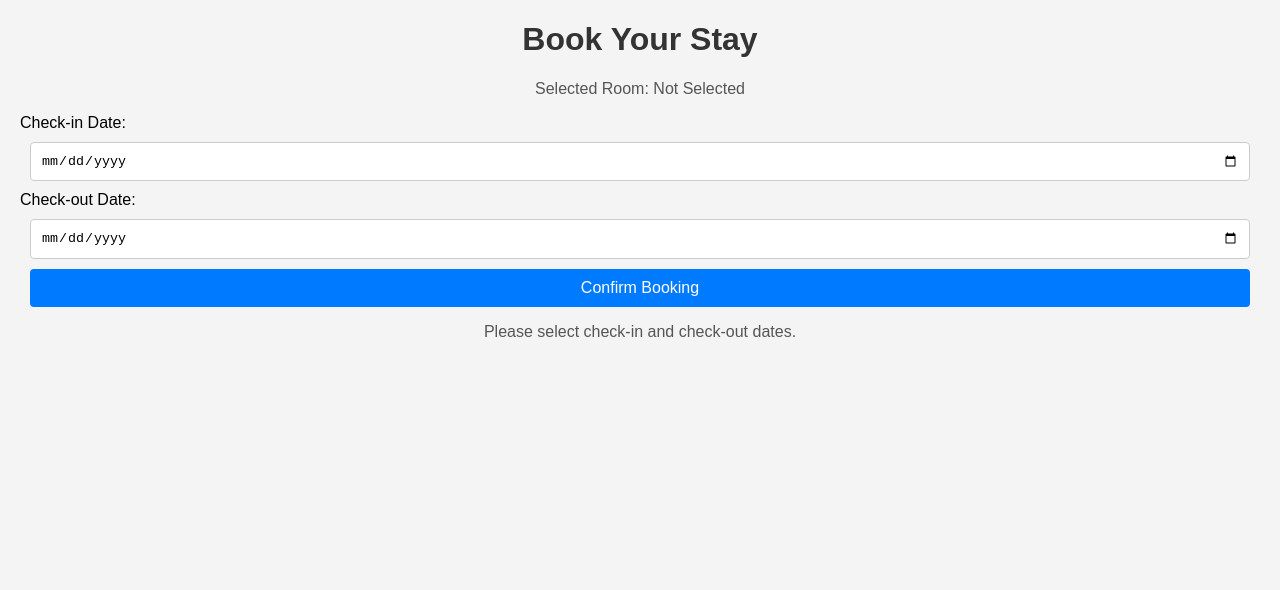
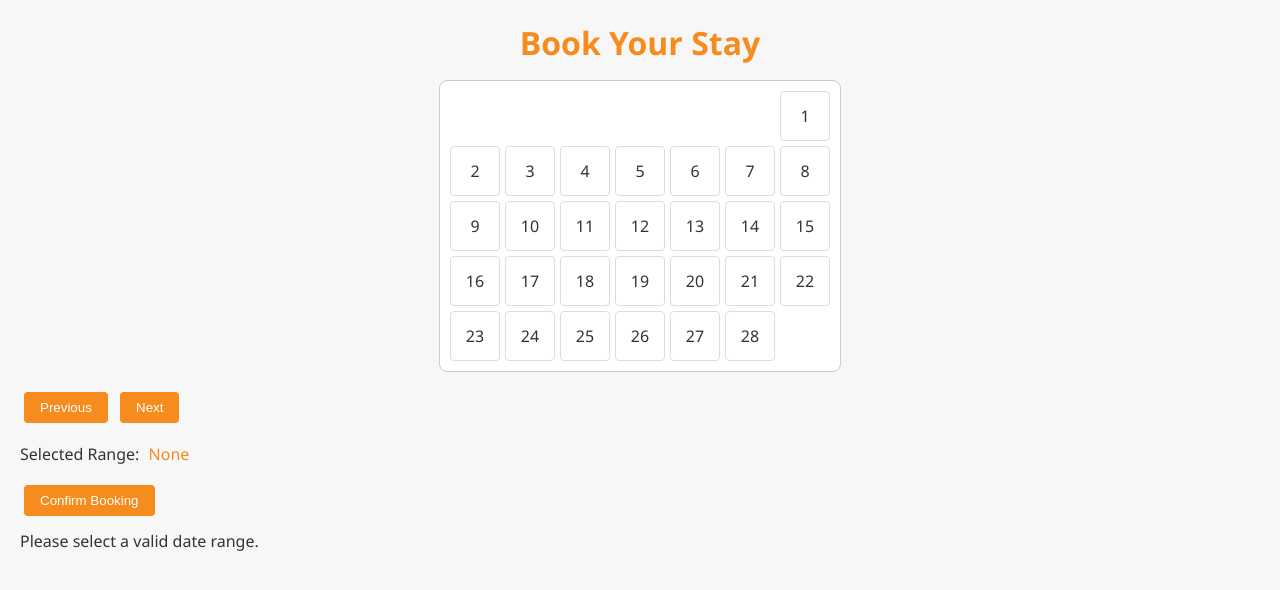
Before and after one commit to BrendanMcG11/Hotel-Booking-System, a plain HTML site: page booking.html in a window 1280 px wide. Both pictures are taken after a click on the button "Confirm Booking". Drawn offline with Linux system fonts and the light colour scheme.

Commit message:
Add files via upload

```diff
--- a/booking.html
+++ b/booking.html
@@ -1,27 +1,27 @@
 <!DOCTYPE html>
 <html lang="en">
 <head>
-    <meta charset="UTF-8">
-    <meta name="viewport" content="width=device-width, initial-scale=1.0">
-    <title>Book a Room</title>
-    <link rel="stylesheet" href="style.css">
-    <script type="module" src="booking.js"></script>
+  <meta charset="UTF-8">
+  <title>Book Your Stay</title>
+  <!-- Link to external CSS -->
+  <link rel="stylesheet" href="bookingStyle.css">
 </head>
 <body>
-    <h1>Book Your Stay</h1>
+  <h1>Book Your Stay</h1>
 
-    <div id="booking-container">
-        <p>Selected Room: <span id="room-id"></span></p>
+  <!-- The grid for the calendar -->
+  <div id="calendar-container"></div>
 
-        <label for="check-in">Check-in Date:</label>
-        <input type="date" id="check-in" required>
+  <!-- Buttons to switch months -->
+  <button id="prev-month">Previous</button>
+  <button id="next-month">Next</button>
 
-        <label for="check-out">Check-out Date:</label>
-        <input type="date" id="check-out" required>
+  <p>Selected Range: <span id="selected-range">None</span></p>
 
-        <button id="confirm-booking">Confirm Booking</button>
-    </div>
+  <button id="confirm-booking">Confirm Booking</button>
+  <p id="booking-status"></p>
 
-    <p id="booking-status"></p>
+  <!-- Link to external JS (use type="module" if you have imports) -->
+  <script src="booking.js" type="module"></script>
 </body>
 </html>
--- a/booking.js
+++ b/booking.js
@@ -1,43 +1,164 @@
-import { initializeApp } from "https://www.gstatic.com/firebasejs/11.3.0/firebase-app.js";
-import { getFirestore, collection, addDoc } from "https://www.gstatic.com/firebasejs/11.3.0/firebase-firestore.js";
+// Minimal example: no Firestore code, just a hardcoded set of "booked" dates
+// In your actual app, you might fetch these from Firestore instead.
 
-const firebaseConfig = {
-    apiKey: "AIzaSyDw5aeA0uwE7R06Ht1wjkx6TcehPWs0Hac",
-    authDomain: "hotel-booking-3aad3.firebaseapp.com",
-    projectId: "hotel-booking-3aad3",
-    storageBucket: "hotel-booking-3aad3.firebasestorage.app",
-    messagingSenderId: "385718256742",
-    appId: "1:385718256742:web:03fc7761dbf7e7345ad9a7",
-    measurementId: "G-KQCGJEBKQE"
+let currentMonth = new Date().getMonth();  // 0 = January, 11 = December
+let currentYear = new Date().getFullYear();
+
+// Hardcoded booked dates (in "YYYY-MM-DD" format) for demo
+const bookedDates = new Set(["2025-03-10", "2025-03-14", "2025-03-17"]);
+
+// Track the user's selected range
+let selectedCheckIn = null;
+let selectedCheckOut = null;
+
+// Track the room ID (for demo purposes, we'll use a hardcoded room ID)
+const roomId = "room1";
+
+// Data structure to store booked dates for each room
+const roomBookings = {
+  room1: [],
+  room2: [],
+  // Add more rooms as needed
 };
 
-const app = initializeApp(firebaseConfig);
-const db = getFirestore(app);
+window.addEventListener("DOMContentLoaded", () => {
+  // Render the initial month on page load
+  renderCalendar(currentYear, currentMonth);
 
-// Get room ID from URL
-const urlParams = new URLSearchParams(window.location.search);
-const roomId = urlParams.get("room");
-document.getElementById("room-id").textContent = roomId || "Not Selected";
+  // Next/Previous month buttons
+  document.getElementById("prev-month").addEventListener("click", () => {
+    changeMonth(-1);
+  });
+  document.getElementById("next-month").addEventListener("click", () => {
+    changeMonth(1);
+  });
 
-document.getElementById("confirm-booking").addEventListener("click", async () => {
-    const checkIn = document.getElementById("check-in").value;
-    const checkOut = document.getElementById("check-out").value;
-
-    if (!checkIn || !checkOut) {
-        document.getElementById("booking-status").textContent = "Please select check-in and check-out dates.";
-        return;
+  // Confirm booking button
+  document.getElementById("confirm-booking").addEventListener("click", () => {
+    const statusEl = document.getElementById("booking-status");
+    if (!selectedCheckIn || !selectedCheckOut) {
+      statusEl.textContent = "Please select a valid date range.";
+      return;
     }
 
-    try {
-        await addDoc(collection(db, "bookings"), {
-            roomId,
-            checkIn,
-            checkOut
-        });
+    // Save the selected dates in the roomBookings array
+    const checkInDate = new Date(selectedCheckIn);
+    const checkOutDate = new Date(selectedCheckOut);
+    for (let d = checkInDate; d < checkOutDate; d.setDate(d.getDate() + 1)) {
+      roomBookings[roomId].push(d.toISOString().split("T")[0]);
+    }
 
-        document.getElementById("booking-status").textContent = "Booking confirmed!";
-    } catch (error) {
-        console.error("Error booking room: ", error);
-        document.getElementById("booking-status").textContent = "Booking failed. Try again.";
+    statusEl.textContent = `Booked from ${selectedCheckIn} to ${selectedCheckOut} for ${roomId}!`;
+    console.log(roomBookings); // For debugging purposes
+  });
+});
+
+// Renders a calendar for the given year and month
+function renderCalendar(year, month) {
+  const container = document.getElementById("calendar-container");
+  container.innerHTML = "";
+
+  // First day (e.g., March 1)
+  const firstDayOfMonth = new Date(year, month, 1);
+  // Last day (e.g., March 31)
+  const lastDayOfMonth = new Date(year, month + 1, 0);
+
+  const startDay = firstDayOfMonth.getDay(); // 0=Sun, 1=Mon, ...
+  const totalDays = lastDayOfMonth.getDate(); // e.g., 31
+
+  // Blank placeholders for days before the 1st
+  for (let i = 0; i < startDay; i++) {
+    const placeholder = document.createElement("div");
+    placeholder.classList.add("calendar-day");
+    placeholder.style.visibility = "hidden";
+    container.appendChild(placeholder);
+  }
+
+  // Create each day cell
+  for (let day = 1; day <= totalDays; day++) {
+    const dayDiv = document.createElement("div");
+    dayDiv.classList.add("calendar-day");
+    dayDiv.textContent = day;
+
+    // Build "YYYY-MM-DD"
+    const dateObj = new Date(year, month, day);
+    const dateStr = dateObj.toISOString().split("T")[0];
+
+    // If date is booked, mark it as booked
+    if (bookedDates.has(dateStr)) {
+      dayDiv.classList.add("booked");
+    } else {
+      // If not booked, allow user to select it
+      dayDiv.addEventListener("click", () => onDateClick(dateStr));
+
+      // If it's in the user's selected range, highlight it
+      if (isDateInSelectedRange(dateStr)) {
+        dayDiv.classList.add("selected");
+      }
     }
-});
+
+    container.appendChild(dayDiv);
+  }
+
+  // Update the "Selected Range" text
+  updateSelectedRangeText();
+}
+
+// Handle user clicking on an available date
+function onDateClick(dateStr) {
+  // If no check-in selected, pick this as check-in
+  if (!selectedCheckIn) {
+    selectedCheckIn = dateStr;
+    selectedCheckOut = null;
+  }
+  // If check-in is selected, but check-out is not
+  else if (selectedCheckIn && !selectedCheckOut) {
+    // Ensure check-out is after check-in
+    if (dateStr > selectedCheckIn) {
+      selectedCheckOut = dateStr;
+    } else {
+      // If user clicks an earlier date, reset
+      selectedCheckIn = dateStr;
+      selectedCheckOut = null;
+    }
+  }
+  // If both are selected, reset and set new check-in
+  else {
+    selectedCheckIn = dateStr;
+    selectedCheckOut = null;
+  }
+
+  // Re-render the calendar with updated selection
+  renderCalendar(currentYear, currentMonth);
+}
+
+// Check if dateStr is within the selected range
+function isDateInSelectedRange(dateStr) {
+  if (!selectedCheckIn || !selectedCheckOut) return false;
+  return dateStr >= selectedCheckIn && dateStr < selectedCheckOut;
+}
+
+// Update the displayed text for the selected range
+function updateSelectedRangeText() {
+  const rangeEl = document.getElementById("selected-range");
+  if (selectedCheckIn && selectedCheckOut) {
+    rangeEl.textContent = `${selectedCheckIn} to ${selectedCheckOut}`;
+  } else if (selectedCheckIn) {
+    rangeEl.textContent = `${selectedCheckIn} (select check-out)`;
+  } else {
+    rangeEl.textContent = "None";
+  }
+}
+
+// Move to the previous or next month
+function changeMonth(offset) {
+  currentMonth += offset;
+  if (currentMonth < 0) {
+    currentMonth = 11;
+    currentYear--;
+  } else if (currentMonth > 11) {
+    currentMonth = 0;
+    currentYear++;
+  }
+  renderCalendar(currentYear, currentMonth);
+}
--- /dev/null
+++ b/bookingStyle.css
@@ -0,0 +1,101 @@
+/* Root color variables (optional) */
+:root {
+  --primary-color: #f68b1e;
+  --hover-color: #ffe2c2;
+  --booked-color: #e0e0e0;
+  --booked-text-color: #999;
+  --selected-color: #ffeb99;
+  --selected-border: #ffc107;
+  --text-color: #333;
+  --bg-color: #f7f7f7;
+  --calendar-day-size: 50px; /* Adjust day cell size here */
+}
+
+/* Basic page styling */
+body {
+  font-family: "Segoe UI", Tahoma, Geneva, Verdana, sans-serif;
+  background: var(--bg-color);
+  margin: 20px;
+  color: var(--text-color);
+}
+
+/* Center the heading */
+h1 {
+  text-align: center;
+  margin-bottom: 1rem;
+  color: var(--primary-color);
+}
+
+/* Calendar container as a 7-column grid */
+#calendar-container {
+  display: grid;
+  grid-template-columns: repeat(7, var(--calendar-day-size));
+  grid-auto-rows: var(--calendar-day-size);
+  gap: 5px;
+  margin: 0 auto 1rem auto;
+  max-width: calc(var(--calendar-day-size) * 7 + 6 * 5px);
+  background-color: #fff;
+  padding: 10px;
+  border: 1px solid #ccc;
+  border-radius: 8px;
+}
+
+/* Each day cell */
+.calendar-day {
+  display: flex;
+  justify-content: center;
+  align-items: center;
+  border: 1px solid #ddd;
+  border-radius: 4px;
+  cursor: pointer;
+  font-weight: 500;
+  transition: background-color 0.2s, transform 0.2s;
+  background-color: #fff;
+  color: var(--text-color);
+}
+
+/* Hover effect on all days (including booked, if you want them clickable) */
+.calendar-day:hover {
+  background-color: var(--hover-color);
+  transform: scale(1.05);
+}
+
+/* Booked days: grey background, but still clickable if you want overlapping bookings */
+.booked {
+  background-color: var(--booked-color);
+  color: var(--booked-text-color);
+}
+
+/* Selected days: highlight the range */
+.selected {
+  background-color: var(--selected-color);
+  border: 2px solid var(--selected-border);
+}
+
+/* Buttons styling (Previous, Next, Confirm Booking) */
+button {
+  background-color: var(--primary-color);
+  color: #fff;
+  border: none;
+  padding: 0.5rem 1rem;
+  margin: 0.25rem;
+  cursor: pointer;
+  border-radius: 4px;
+  transition: background-color 0.2s;
+}
+
+button:hover {
+  background-color: #d77718;
+}
+
+/* Range text, status, etc. */
+#selected-range {
+  font-weight: 500;
+  color: var(--primary-color);
+  margin-left: 5px;
+}
+
+#booking-status {
+  margin-top: 10px;
+  font-weight: 500;
+}
```
